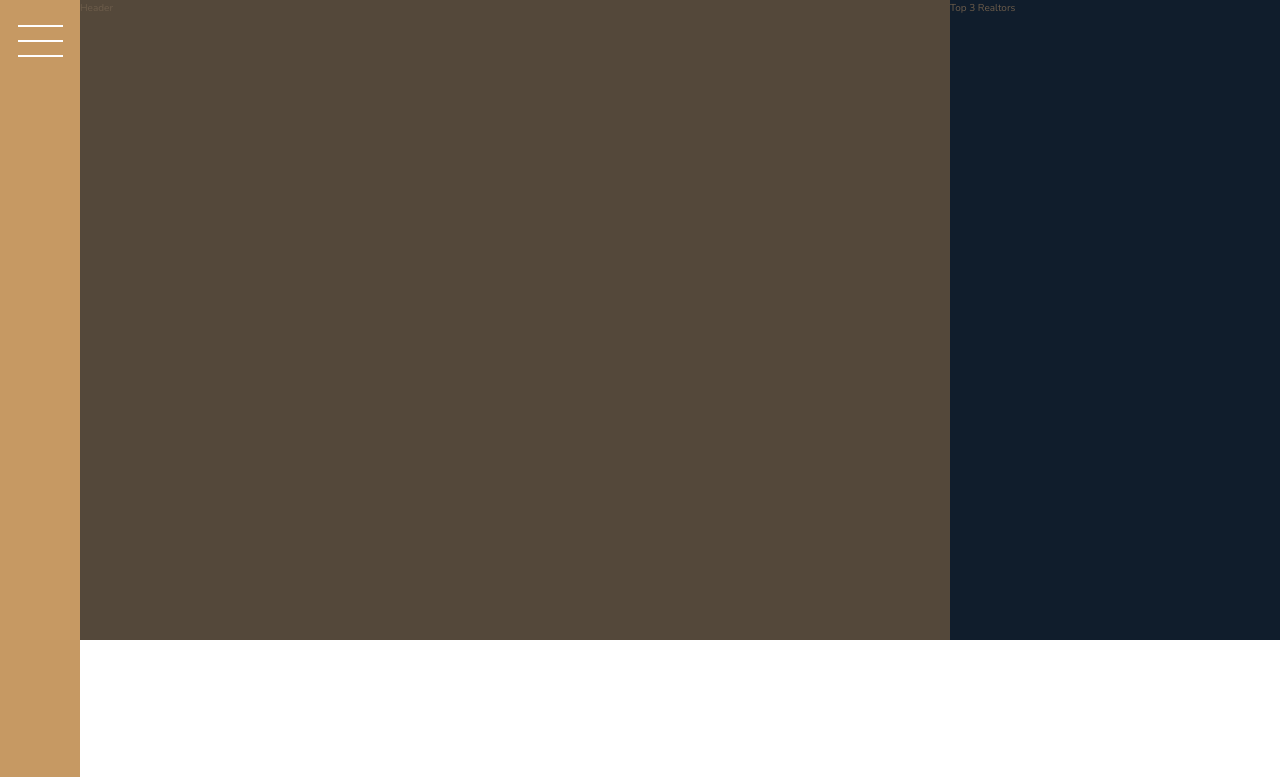
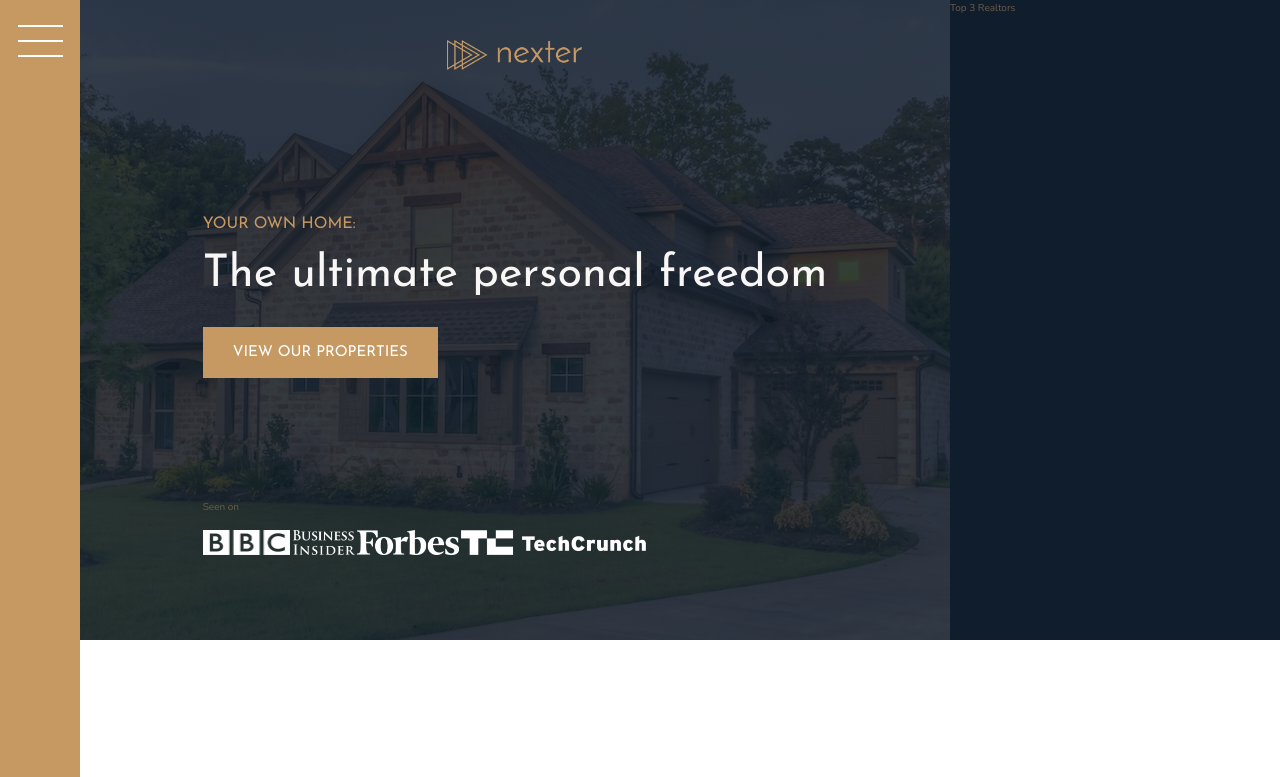
Before and after one commit to Ochanissi/Nexter, a website: page index.html in a window 1280 px wide. Shown: the top 777 px of the page. Drawn offline with nearby package versions, Linux system fonts and the light colour scheme.

Commit message:
building the header

```diff
--- a/index.html
+++ b/index.html
@@ -18,7 +18,17 @@
         </div>
 
         <header class="header">
-            Header
+            <img src="img/logo.png" alt="Nexter logo" class="header__logo">
+            <h3 class="heading-3">Your own home:</h3>
+            <h1 class="heading-1">The ultimate personal freedom</h1>
+            <button class="btn header__btn">View our properties</button>
+            <div class="header__seenon-text">Seen on</div>
+            <div class="header__seenon-logos">
+                <img src="img/logo-bbc.png" alt="Seen on logo 1">
+                <img src="img/logo-bi.png" alt="Seen on logo 2">
+                <img src="img/logo-forbes.png" alt="Seen on logo 3">
+                <img src="img/logo-techcrunch.png" alt="Seen on logo 4">
+            </div>
         </header>
 
         <div class="realtors">
--- a/sass/_header.scss
+++ b/sass/_header.scss
@@ -1,4 +1,37 @@
 .header {
     background-color: $color-grey-dark-1;
     grid-column: full-start / col-end 6;
+    background-image: linear-gradient(rgba($color-secondary, .85), rgba($color-secondary, .85)), url(../img/hero.jpeg);
+    background-size: color;
+    background-position: center;
+    padding: 8rem;
+    padding-top: 4rem;
+
+    display: grid;
+    grid-template-rows: 1fr min-content 6rem 1fr;
+    grid-template-columns: max-content;
+    grid-row-gap: 1.5rem;
+    justify-content: center;
+
+    &__logo {
+        height: 3rem;
+        justify-self: center;
+
+    }
+
+    &__btn {
+        align-self: start;
+        justify-self: start
+    }
+
+    &__seenon-text {
+
+    }
+
+    &__seenon-logos {
+
+        img {
+            height: 2.5rem;
+        }
+    }
 }
--- a/sass/_typography.scss
+++ b/sass/_typography.scss
@@ -5,6 +5,9 @@
 
 .heading-1 {
     @extend %heading;
+    font-size: 4.5rem;
+    color: $color-grey-light-1;
+    line-height: 1;
 }
 
 .heading-2 {
```
Also changed, not shown: css/style.css.
